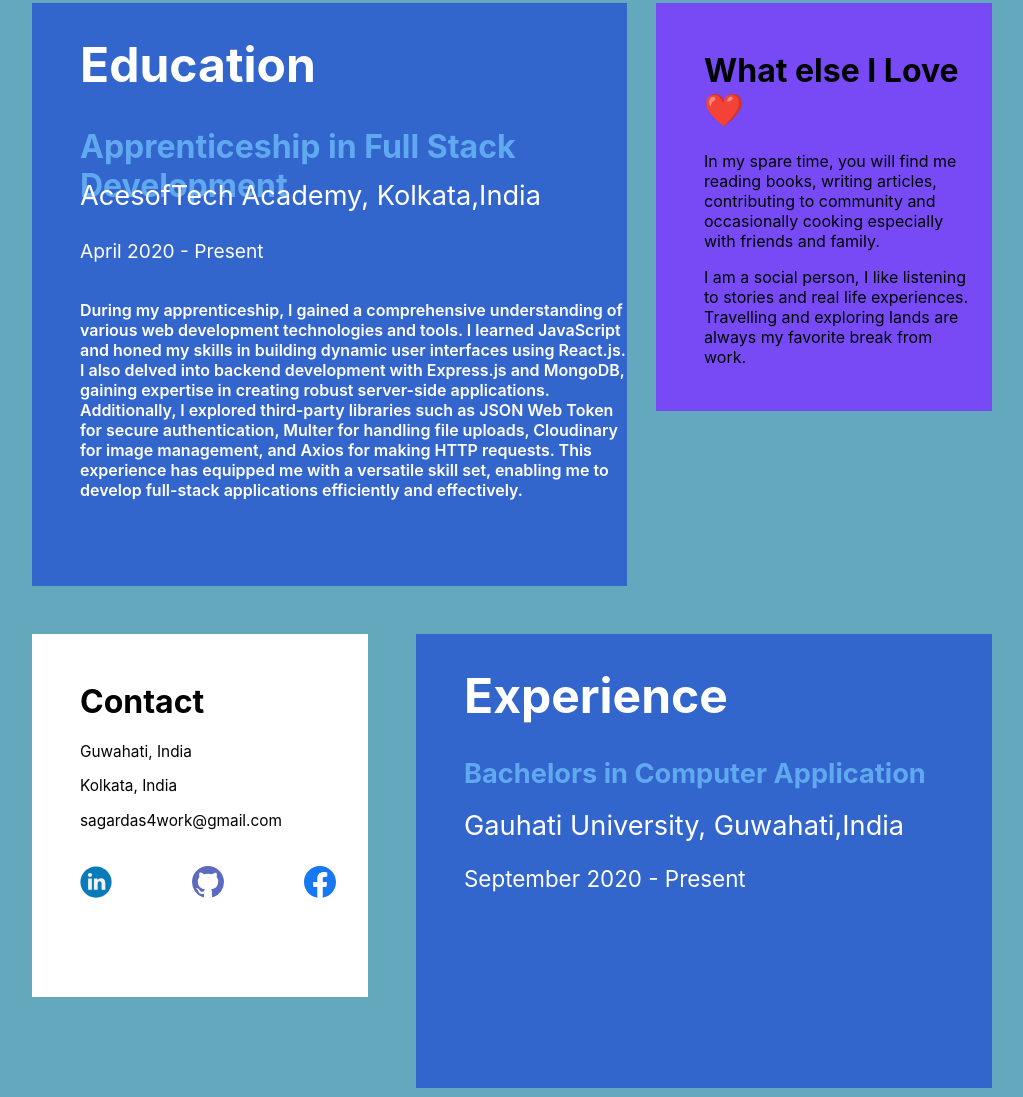
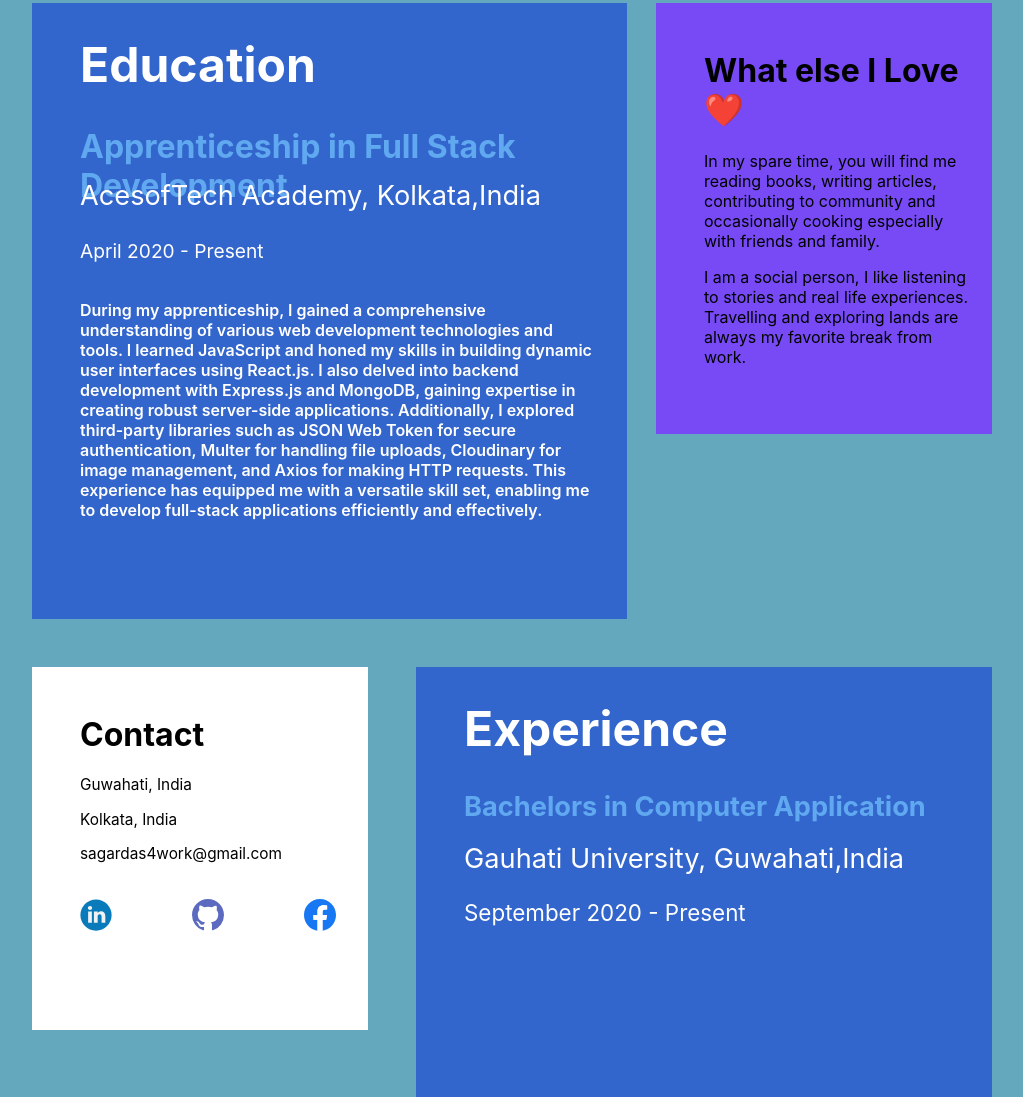
Before and after one commit to sagardas424/myportfolio, a React (Create React App) app: page / in a window 1280 px wide. Shown: the part 1344-2441 px from the top of the page, without its empty margins (128-1151 px from the left). Built offline with nearby package versions, Linux system fonts and the light colour scheme.

Commit message:
Update App.css

```diff
--- a/src/App.css
+++ b/src/App.css
@@ -124,7 +124,7 @@ width: 48%;
 
   .content-part2{
 
-    height: 35%;
+    height: 37%;
     width: 100%;
     display: flex;
     justify-content: space-between;
@@ -143,7 +143,9 @@ width: 48%;
       font-size: 3rem;
 
     }
-
+    .bca-container p{
+      padding-right: 2rem;
+    }
     .bca-container h3{
       padding-left: 3rem;
       font-size: 2rem;
@@ -220,7 +222,7 @@ width: 48%;
 
 .experience{
   width: 60%;
-  height: 100%;
+  height: 95%;
   background-color: #3366CC;
 }
 
```
